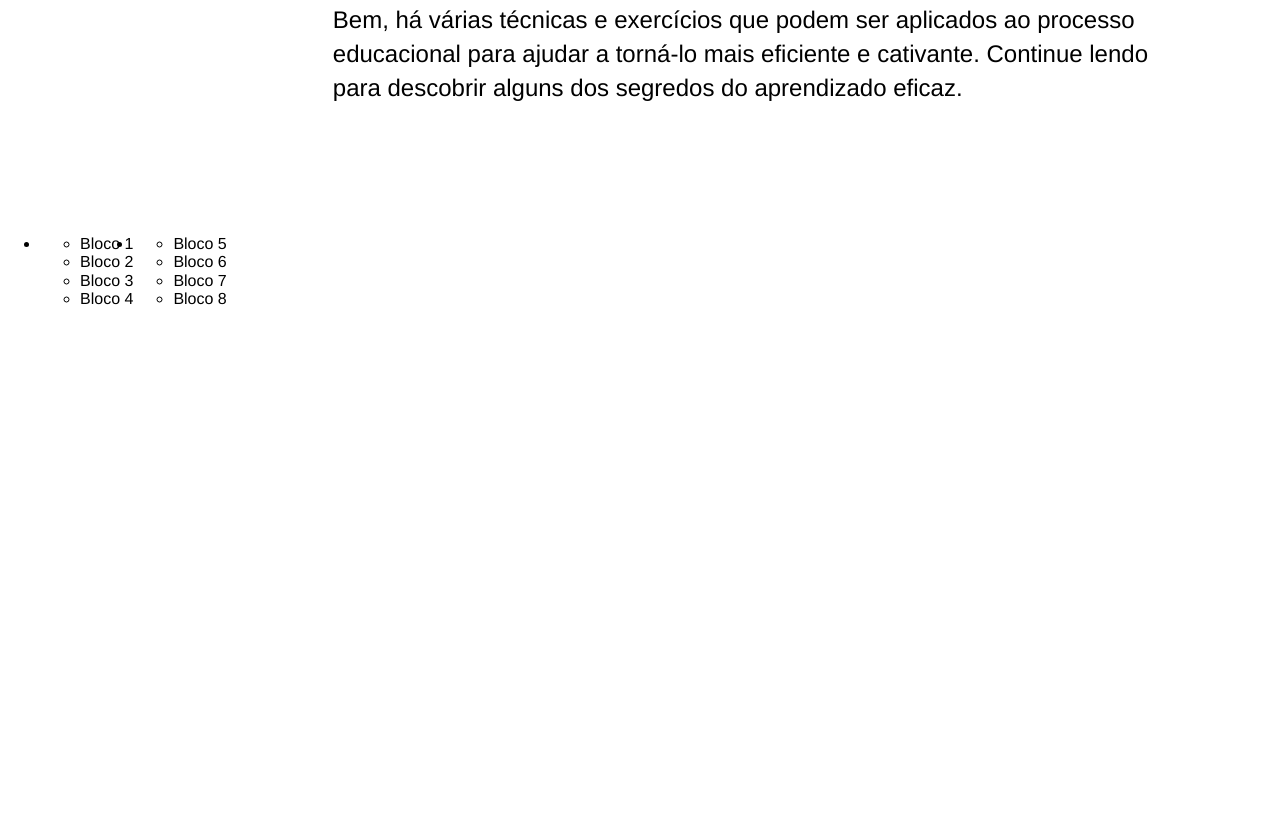
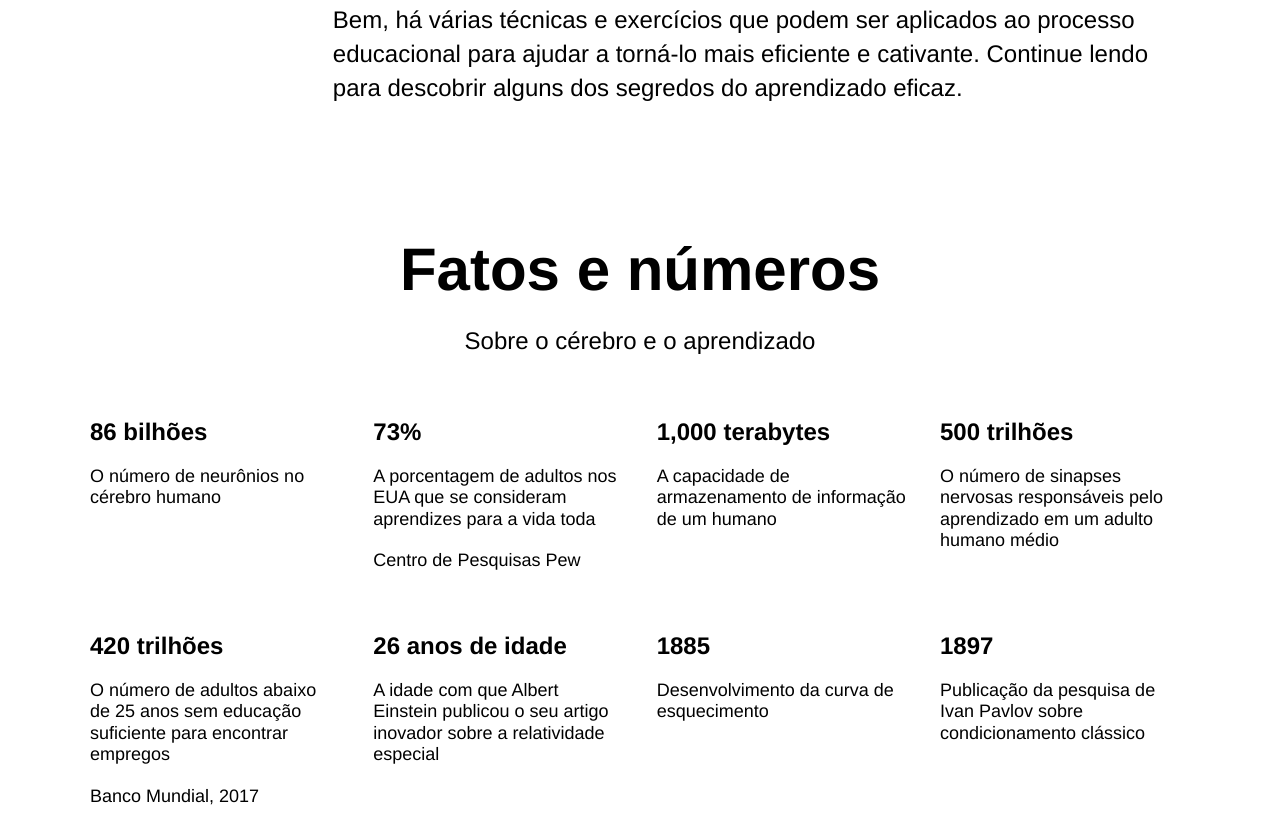
Before and after one commit to Ale-dev821/web_project_1_ptbr, a plain HTML site: page index.html in a window 1280 px wide. Shown: the part 1287-2111 px from the top of the page. Before the commit the page ends 1622 px from the top, so only its background shows below. Drawn offline with Linux system fonts and the light colour scheme.

Commit message:
Finalização bloco 3 digits-table

```diff
--- a/index.html
+++ b/index.html
@@ -31,22 +31,42 @@
       </section>
 
       <section class="digits">
+        <h2 class="section-title">Fatos e números</h2>
+        <h3 class="section-subtitle">Sobre o cérebro e o aprendizado</h3>
         <ul class="table">
-          <li class="row">
-            <ul class="row-items">
-              <li class="cell">Bloco 1</li>
-              <li class="cell">Bloco 2</li>
-              <li class="cell">Bloco 3</li>
-              <li class="cell">Bloco 4</li>
-            </ul>
+          <li class="table-cell">
+            <h4 class="table-heading">86 bilhões</h4>
+            <p class="table-text">O número de neurônios no cérebro humano</p>
           </li>
-          <li class="row">
-            <ul class="row-items">
-              <li class="cell">Bloco 5</li>
-              <li class="cell">Bloco 6</li>
-              <li class="cell">Bloco 7</li>
-              <li class="cell">Bloco 8</li>
-            </ul>
+          <li class="table-cell">
+            <h4 class="table-heading">73%</h4>
+            <p class="table-text">A porcentagem de adultos nos EUA que se consideram aprendizes para a vida toda</p>
+            <p class="table-text"> Centro de Pesquisas Pew</p>
+          </li>
+          <li class="table-cell">
+            <h4 class="table-heading">1,000 terabytes</h4>
+            <p class="table-text">A capacidade de armazenamento de informação de um humano</p>
+          </li>
+          <li class="table-cell">
+            <h4 class="table-heading">500 trilhões </h4>
+            <p class="table-text">O número de sinapses nervosas responsáveis pelo aprendizado em um adulto humano médio</p>
+          </li>
+          <li class="table-cell">
+            <h4 class="table-heading">420 trilhões</h4>
+            <p class="table-text">O número de adultos abaixo de 25 anos sem educação suficiente para encontrar empregos</p>
+            <p class="table-text">Banco Mundial, 2017</p>
+          </li>
+          <li class="table-cell">
+            <h4 class="table-heading">26 anos de idade</h4>
+            <p class="table-text">A idade com que Albert Einstein publicou o seu artigo inovador sobre a relatividade especial</p>
+          </li>
+          <li class="table-cell">
+            <h4 class="table-heading">1885</h4>
+            <p class="table-text">Desenvolvimento da curva de esquecimento</p>
+          </li>
+          <li class="table-cell">
+            <h4 class="table-heading">1897</h4>
+            <p class="table-text">Publicação da pesquisa de Ivan Pavlov sobre condicionamento clássico</p>
           </li>
         </ul>
 
--- a/styles/style.css
+++ b/styles/style.css
@@ -119,18 +119,52 @@
   bottom: 30px;
 }
 .digits {
-  height: 100px;
-  width: 100px;
+  display: flex;
+  flex-direction: column;
+  align-items: center;
 }
 .section-title {
+  line-height: 1.15;
+  font-size: 60px;
+  font-weight: bold;
+  margin: 0;
   width: 60%;
-  margin-bottom: 20px;
+  text-align: center;
 }
 .section-subtitle {
+  line-height: 34px;
+  font-size: 24px;
+  font-weight: normal;
+  margin: 0;
+  margin-top: 20px;
   width: 60%;
+  text-align: center;
 }
 .table {
   width: 1100px;
+  list-style: none;
   display: flex;
+  justify-content: space-between;
+  padding: 0;
   flex-wrap: wrap;
+  row-gap: 60px;
+  margin-top: 60px;
+  margin-left: auto;
+  margin-right: auto;
 }
+.table-cell {
+  width: 250px;
+}
+.table-heading {
+  line-height: 1.15;
+  font-size: 24px;
+  font-weight: bold;
+  margin: 0;
+}
+.table-text {
+  line-height: 1.2;
+  font-size: 18px;
+  font-weight: normal;
+  margin: 0;
+  margin-top: 20px;
+}
```
